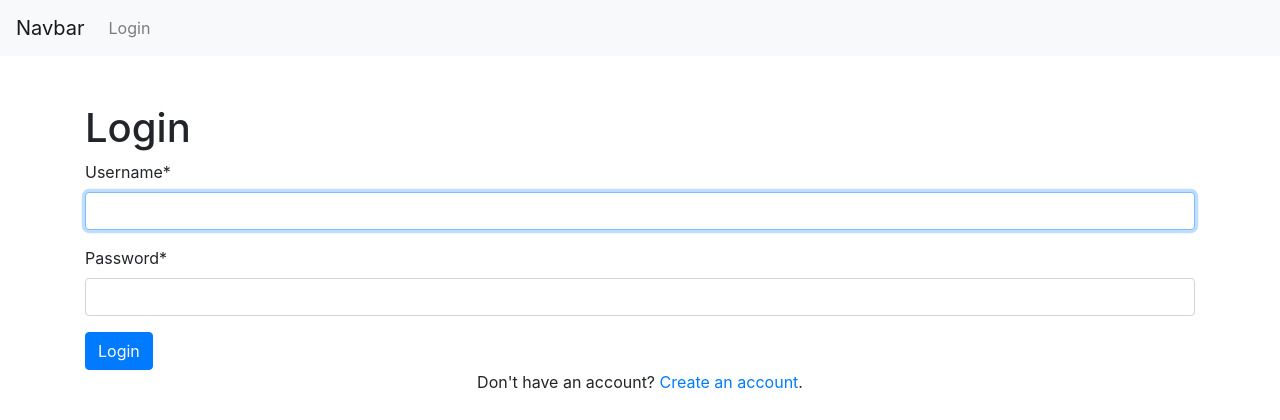
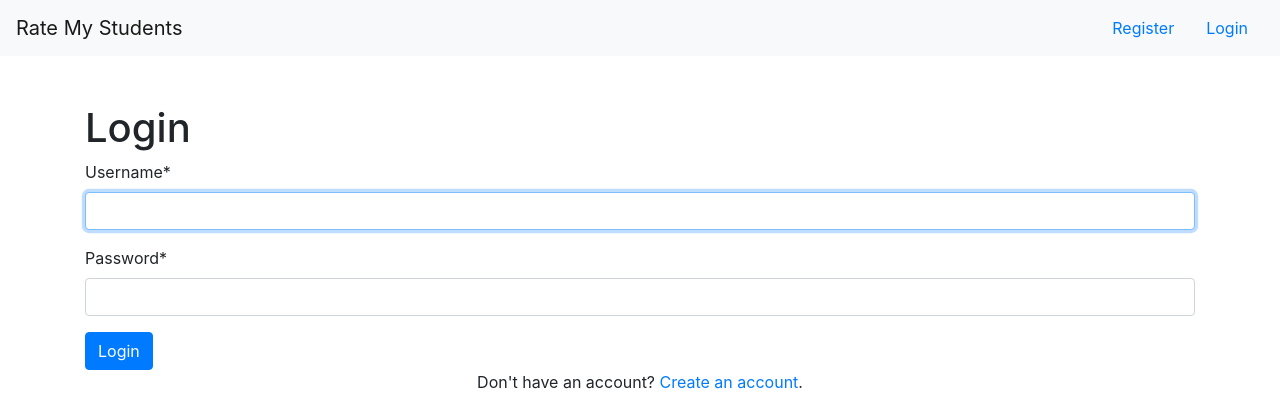
Before and after one commit to WE-ARE-JAM/student-reviews, a Django app: page / in a window 1280 px wide. Shown: the top 420 px of the page. Run offline with Django 4.2, Linux system fonts and the light colour scheme; some libraries are stand-ins or nearby versions.

Commit message:
Move navbar from header.html

```diff
--- a/base/templates/header.html
+++ b/base/templates/header.html
@@ -7,34 +7,9 @@
         <title>{% block title %}{% endblock %}</title>
     </head>
     <body>
-        <!--Navbar-->
-        <nav class="navbar navbar-expand-lg navbar-light bg-light">
-            <a class="navbar-brand" href="#">Navbar</a>
-            <button class="navbar-toggler" type="button" data-toggle="collapse" data-target="#navbarText" aria-controls="navbarText" aria-expanded="False" aria-label="Toggle navigation">
-            <span class="navbar-toggler-icon"></span>
-            </button>
-            <div class="collapse navbar-collapse" id="navbarText">
-            <ul class="navbar-nav mr-auto">
-                {% if user.is_authenticated %}
-
-                <li class="nav-item">
-                <a class="nav-link" href="/logout">Logout</a>
-                </li>
-                <li class="nav-item">
-                <a class="nav-link" href="#">Welcome, {{user.username}}</a>
-                </li>
-
-                {% else %}
-
-                <li class="nav-item">
-                <a class="nav-link" href="/login">Login</a>
-                </li>
-
-                {% endif %}
-            </ul>
-            {% block search_bar %}{% endblock %}
-            </div>
-        </nav>
+        {% block navbar %}
+            {% include "navbar.html" %}
+        {% endblock %}
 
         {% if messages %}
         <ul class="messages">
@@ -42,6 +17,10 @@
             <li{% if message.tag %} class="{{ message.tags }}"{% endif %}>{{ message }}</li>
             {% endfor %}
         </ul>
+        {% endif %}
+
+        {% if user.is_authenticated %}
+            <h1>Welcome, {{ user.username }}</h1>
         {% endif %}
 
         {% block content %}
--- /dev/null
+++ b/base/templates/navbar.html
@@ -0,0 +1,29 @@
+<nav class="navbar navbar-expand-lg navbar-light bg-light">
+    <a class="navbar-brand" href="/">Rate My Students</a>
+    <button class="navbar-toggler" type="button" data-toggle="collapse" data-target="#navbarText" aria-controls="navbarText" aria-expanded="False" aria-label="Toggle navigation">
+        <span class="navbar-toggler-icon"></span>
+    </button>
+    <div class="collapse navbar-collapse" id="navbarText">
+        {% if user.is_authenticated %}
+        <ul class="nav mr-auto">
+            {% block nav_items %}{% endblock %}
+        </ul>
+        {% block search_bar %}{% endblock %}
+        <ul class="nav justify-content-end">
+            <li class="nav-item">
+                <a class="nav-link" href="/logout">Logout</a>
+            </li>
+        </ul>
+        {% else %}
+        <ul class="nav mr-auto"></ul>
+        <ul class="nav justify-content-end">
+            <li class="nav-item">
+                <a class="nav-link" href="/register">Register</a>
+            </li>
+            <li class="nav-item">
+                <a class="nav-link" href="/login">Login</a>
+            </li>
+        </ul>
+        {% endif %}
+    </div>
+</nav>
```
